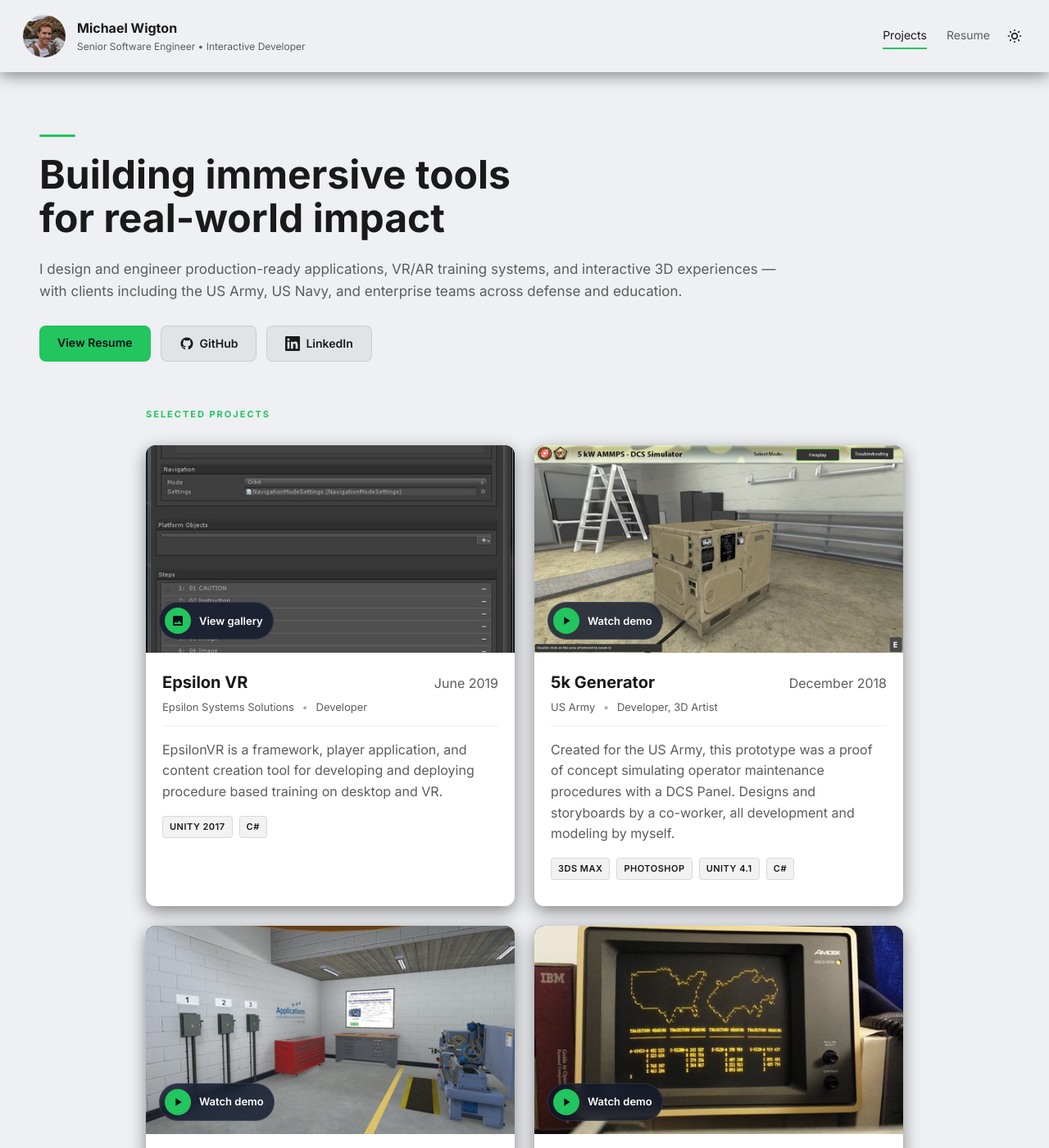
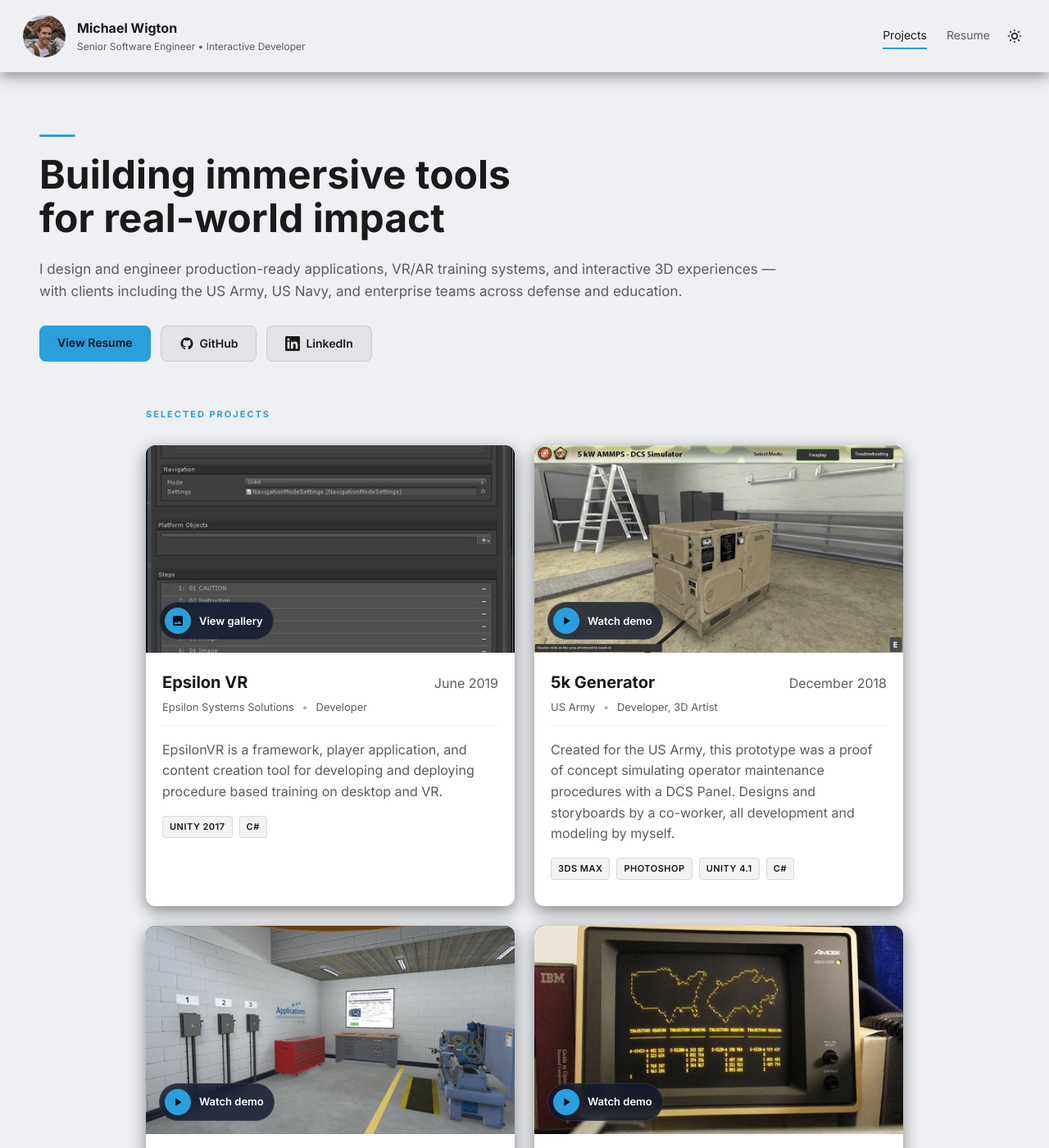
Before and after one commit to mwigton/mwigton.github.io, a Jekyll site: the page built from index.md, in a window 1280 px wide and 1400 px high. Shown: the whole window at 82% size. Built offline with Jekyll 4.4.1, drawn with Linux system fonts in a browser that asks for light colours.

Commit message:
style: change accent color to #2a9fdb

```diff
--- a/assets/css/style.css
+++ b/assets/css/style.css
@@ -31,8 +31,8 @@ body {
   /* Blend of Original (#1a1a1b) and Discord (#313338) */
   --muted: #9f9fa3;
   --text: #f3f4f5;
-  --accent: #22c55e;
-  --accent-rgb: 34, 197, 94;
+  --accent: #2a9fdb;
+  --accent-rgb: 42, 159, 219;
   --card: #2b2c30;
   /* Slightly lighter than BG */
   --glass: rgba(255, 255, 255, 0.05);
```
